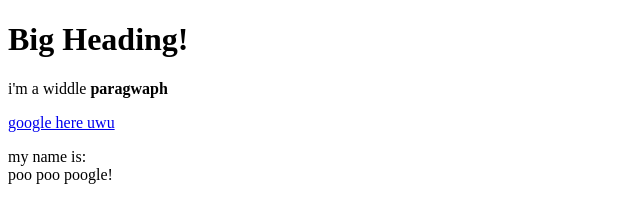
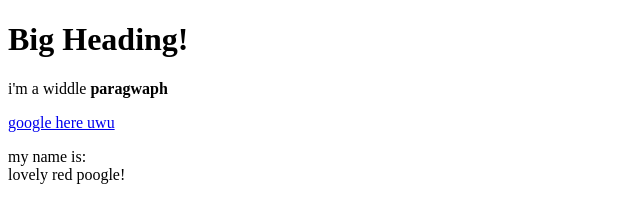
Before and after one commit to amyw169/cartoon-hero, a plain HTML site: page testpage.html in a window 1280 px wide. Shown: the top 197 px of the page, 0-640 px from the left. Drawn offline with Linux system fonts and the light colour scheme.

Commit message:
added 'lovely red;'

```diff
--- a/testpage.html
+++ b/testpage.html
@@ -9,7 +9,7 @@
     <p>i'm a widdle <b>paragwaph</b></p>
     <a href="https://google.com" target="_blank" title="omg you can google from here?!">google here uwu</a>
     <p>my name is: <br>
-        poo poo poogle!
+        lovely red poogle!
     </p>
     <img src="https://cdn.discordapp.com/attachments/1135190040314658926/1140246274998808647/image0.jpg">
   </body>
```
